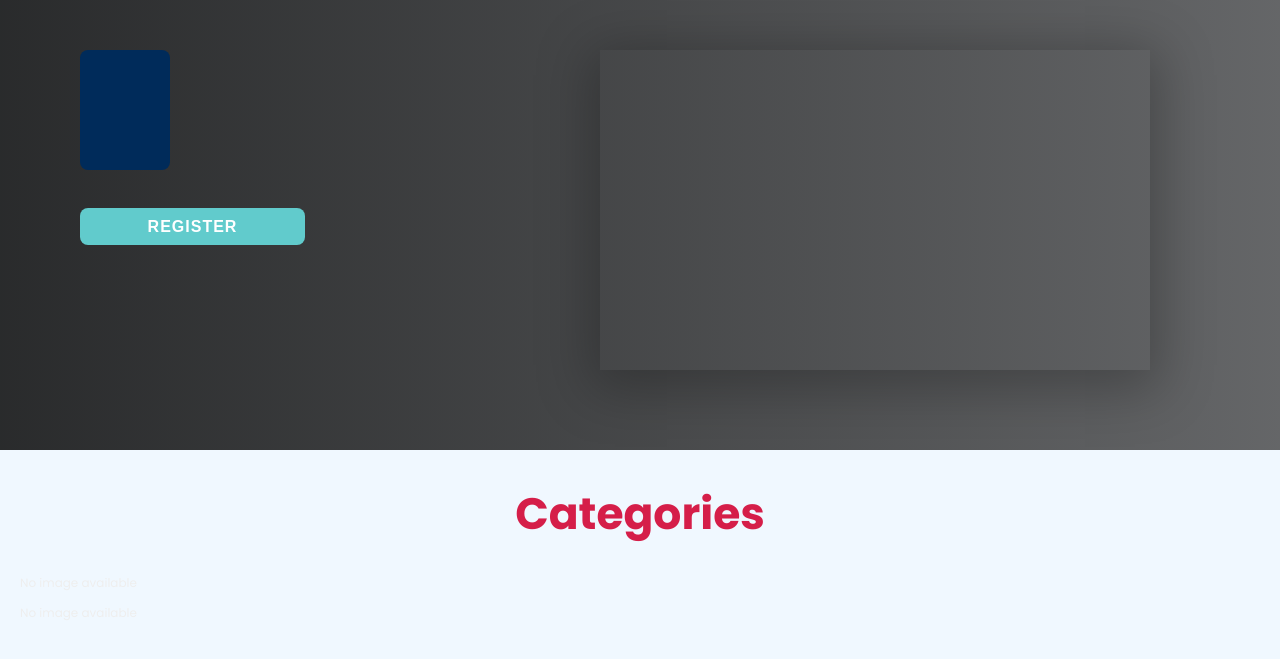
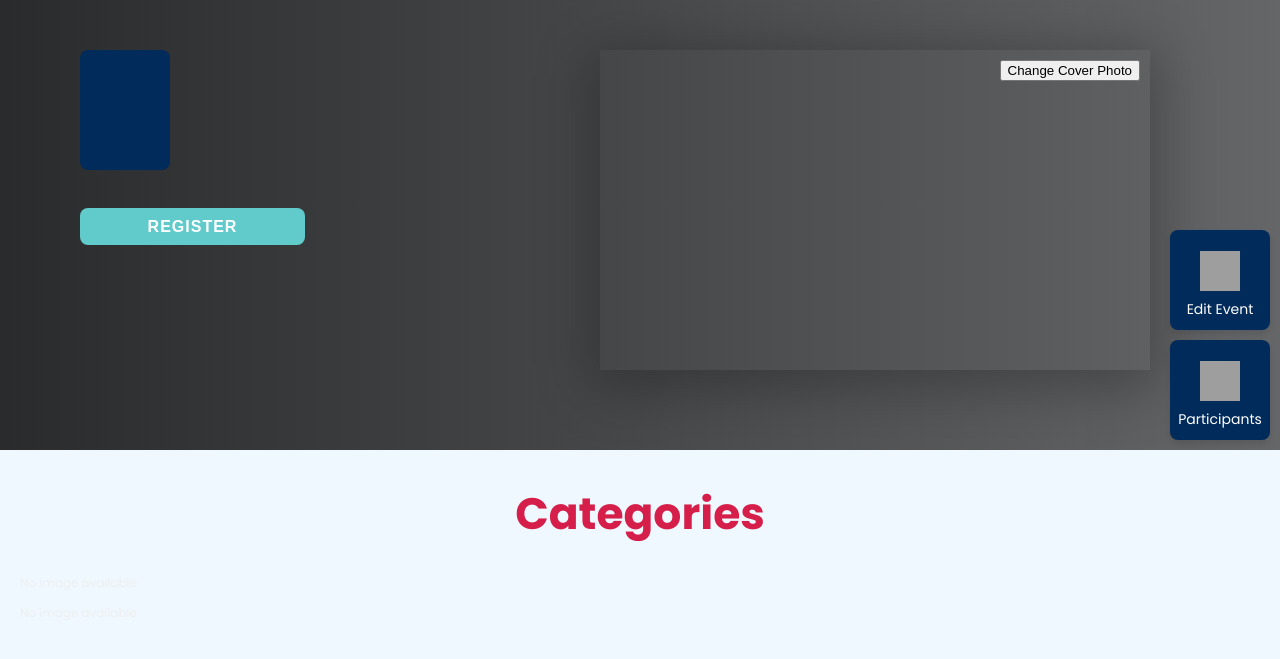
Before and after one commit to fccamello/im2-KareRun, a Django app: template karerun/karerun/templates/event_details.html in a window 1280 px wide. Shown: the part 50-709 px from the top of the page. Run offline with Django 5.2, Linux system fonts and the light colour scheme; the template is opened without the code that fills it, so the values that code supplies are empty; parts of the project's set-up code (start-up, migrations or seed data) failed here and were passed over; grey boxes are pictures that could not be loaded.

Commit message:
updated organizer view

```diff
--- a/karerun/EventDetails/views.py
+++ b/karerun/EventDetails/views.py
@@ -7,6 +7,7 @@ from collections import defaultdict
 
 def event_detail(request, event_id):
     event = get_object_or_404(Event, eventid=event_id)
+    userId = request.session.get('userID',None)
     eventname_split = event.eventname.split(' ', 1)
     first_word = eventname_split[0]
     rest_of_text = " ".join(eventname_split[1:]) if len(eventname_split) > 1 else ''
@@ -46,6 +47,7 @@ def event_detail(request, event_id):
     print("Banner Image URL:", event.bannerimage.url)
     return render(request, 'event_details.html', {
         'event': event,
+        'userID': userId,
         'first_word': first_word,
         'rest_of_text': rest_of_text,
         'categories': category_list,
--- a/karerun/karerun/static/css/event_details.css
+++ b/karerun/karerun/static/css/event_details.css
@@ -16,6 +16,46 @@
         content: "";
         z-index: 0;
         /* backdrop-filter: blur(30px); */
+    }
+
+    .btn-bottom-right {
+        position: absolute;
+        bottom: 10px;
+        right: 10px;
+        height: 90px;
+        width: 80px;
+        z-index: 3;
+        background-color: #002B5A;
+        color: white;
+        border-radius: 8px;
+        display: flex;
+        flex-direction: column;
+        justify-content: center;
+        align-items: center;
+        cursor: pointer;
+        box-shadow: 0px 4px 6px rgba(0, 0, 0, 0.1);
+        transition: background-color 0.3s ease;
+        padding: 10px;
+        padding-bottom: 0px;
+    }
+
+    .btn-bottom-right:hover {
+        background-color: #0056b3;
+    }
+
+    .btn-bottom-right .icon {
+        width: 40px;
+        height: 40px;
+        margin-bottom: 8px;
+    }
+
+    .btn-bottom-right span {
+        font-size: 14px;
+        text-align: center;
+    }
+
+    .second-div {
+        bottom: 120px; /* Adjust this value to move it above the first div */
     }
 
 .event_banner {
@@ -105,6 +145,7 @@ color: #002B5A;
     margin-left: 0% !important;
     overflow-x: hidden;
     overflow-y: hidden;
+    position: relative;
 }
 
 .event_inclusions img {
--- a/karerun/karerun/templates/event_details.html
+++ b/karerun/karerun/templates/event_details.html
@@ -18,12 +18,11 @@
     <header style="background-color: #002B5A;">
 
         <img src="{% static 'photos/logo.png' %}" style="max-width: 150px; width: 100%; padding-left: 100px;">
-        {%include 'header.html' %}
+        {% include 'header.html' %}
     </header>
 
 
         <div class="page_banner_bg" style="background-image: url('{{ event.bannerimage.url }}');">
-
             <div class="event_box">
                 <div class="event_details">
                   <h5>  {{  event.eventdate|date:"F" }}  </h5>
@@ -35,12 +34,25 @@
                 </div>
                 <button class="btnreg" onclick="location.href='{% url 'event_reg' event_id=event.eventid %}'">REGISTER</button>
             </div>
+            {% if userID == event.OrganizerId %}
+            <div class="btn-bottom-right">
+                <img src="/path/to/icon.png" alt="Icon" class="icon" />
+                <span>Participants</span>
+            </div>
 
+            <div class="btn-bottom-right second-div">
+                <img src="/path/to/icon.png" alt="Icon" class="icon" />
+                <span>Edit Event</span>
+            </div>
+            {% endif %}
         </div>
 
 
 
     <div class="event_banner" style="background-image: url('{{ event.bannerimage.url }}');">
+        {% if userID == event.OrganizerId %}
+        <button id="changeCoverPhoto" class="btn btn-light btn-sm" style="position: absolute; top: 10px; right: 10px; cursor: pointer;">Change Cover Photo</button>
+        {% endif %}
     </div>
 
     <!-- <div class="event_name"> {{ event.eventname }}</div>
@@ -104,6 +116,9 @@
         {% if event.inclusionimage %}
             <div class="event_inclusions">
                 <img src="{{ event.inclusionimage.url }}">
+                {% if userID == event.OrganizerId %}
+                <button id="changeCoverPhoto" class="btn btn-light btn-sm" style="position: absolute; top: 10px; right: 10px; cursor: pointer; z-index: 10;">Change Inclusions</button>
+                {% endif %}
             </div>
         {% else %}
             <p>No image available</p>
```
